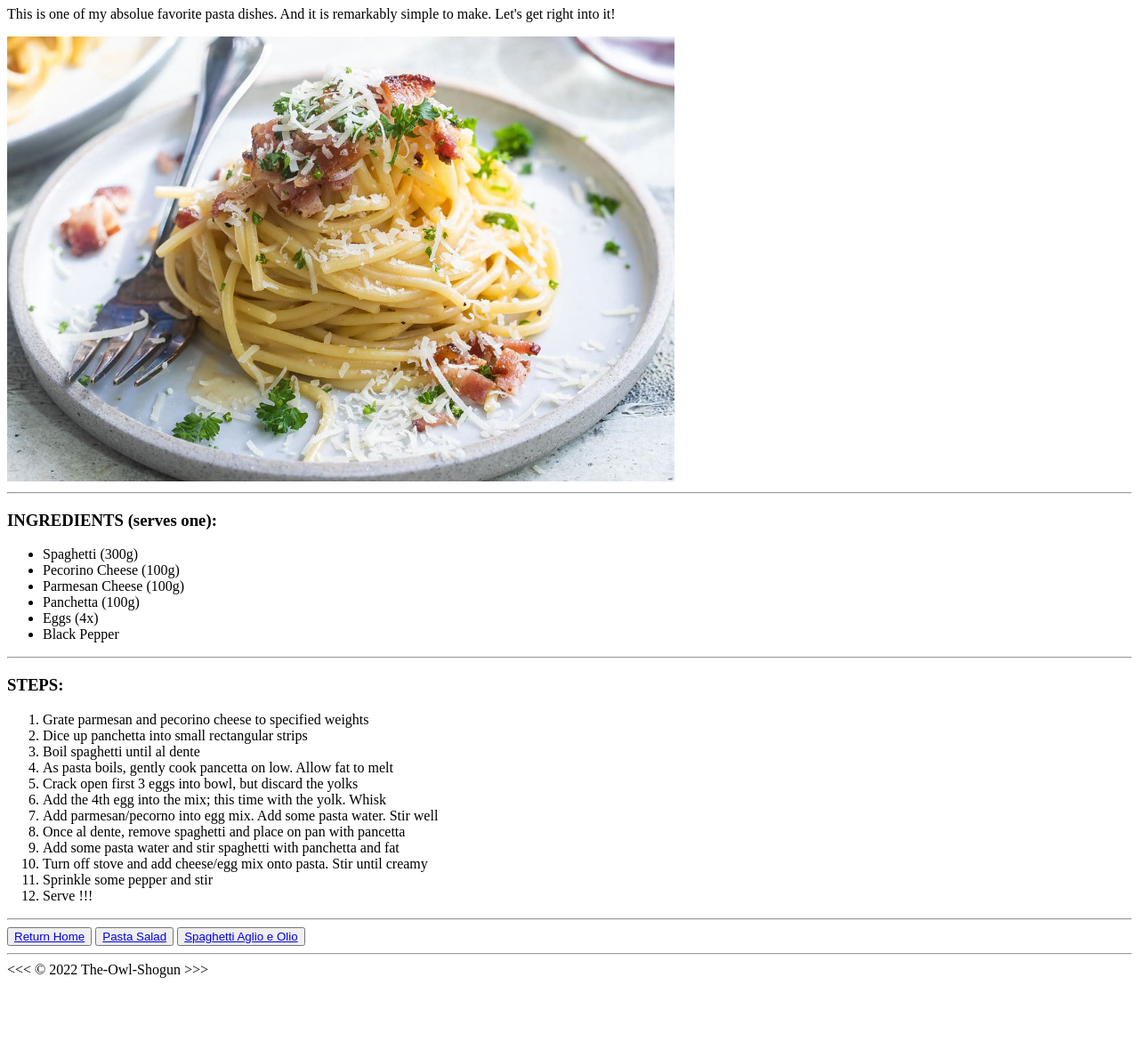
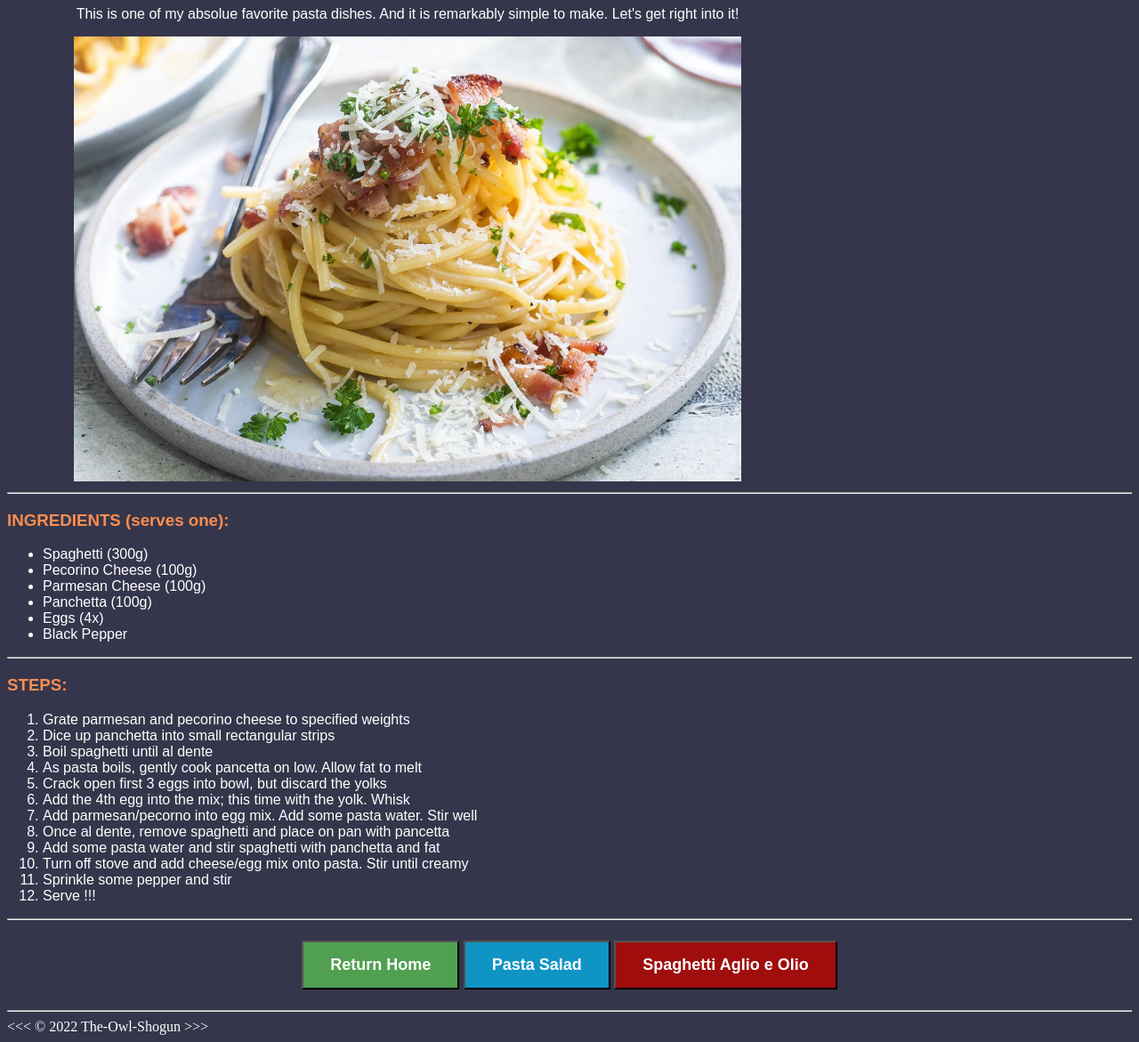
Before and after one commit to unassigned-shogun/odin-recipes, a plain HTML site: page pages/carbonara.html in a window 1280 px wide. Shown: the part 73-1244 px from the top of the page at 89% size. Before the commit the page ends 1180 px from the top, so only its background shows below. Drawn offline with Linux system fonts and the light colour scheme.

Commit message:
add css to alter look of html pages

```diff
--- a/pages/carbonara.html
+++ b/pages/carbonara.html
@@ -6,13 +6,16 @@
     <link rel="stylesheet" href="./../styles.css"></link>
     <title>Spaghetti Carbonara Recipe</title>
 </head>
-
+<!-- -------------------------------------------------------------------- -->
 <body>
+<div class="page-title">
     <h1>Spaghetti Carbonara Recipe</h1>
     <p>This is one of my absolue favorite pasta dishes. And it is remarkably simple to make. Let's get right into it!</p>
     <img src="./../images/carbonara.jpg" alt="Spaghetti Carbonara" width="750px">
+</div>
     <hr>
-
+<!-- -------------------------------------------------------------------- -->
+<div class="ingredients">
     <h3>INGREDIENTS (serves one):</h3>
     <ul>
         <li>Spaghetti (300g)</li>
@@ -22,8 +25,10 @@
         <li>Eggs (4x)</li>
         <li>Black Pepper</li>
     </ul>
+</div>
     <hr>
-
+<!-- -------------------------------------------------------------------- -->
+<div class="steps">
     <h3>STEPS:</h3>
     <ol>
         <li>Grate parmesan and pecorino cheese to specified weights</li>
@@ -39,12 +44,16 @@
         <li>Sprinkle some pepper and stir</li>
         <li>Serve !!!</li>
     </ol>
+</div>
+<!-- -------------------------------------------------------------------- -->
     <hr>
 
-    <button><a href="./../index.html">Return Home</a></button>
-    <button><a href="./pasta.html">Pasta Salad</a></button>
-    <button><a href="./aglio.html">Spaghetti Aglio e Olio</a></button>
-
+<div class="press-it">
+    <button class="b-one"><a href="./../index.html">Return Home</a></button>
+    <button class="b-two"><a href="./pasta.html">Pasta Salad</a></button>
+    <button class="b-three"><a href="./aglio.html">Spaghetti Aglio e Olio</a></button>
+</div>
+<!-- -------------------------------------------------------------------- -->
     <hr>
    &lt;&lt;&lt; &copy; 2022 The-Owl-Shogun &gt;&gt;&gt;
 </body>
--- a/styles.css
+++ b/styles.css
@@ -0,0 +1,43 @@
+body {
+    background: rgb(53, 54, 75);
+    color:white;
+}
+
+h1, h3 {
+    color:rgb(253, 141, 81);
+}
+.page-title {
+    display: block;
+    text-align: center;
+    font-family: sans-serif;
+    width:900px;
+}
+/* ----------------------------------------------------------------- */
+.press-it, .b-one, .b-two, .b-three, a {
+    text-align: center;
+    font-size: 18px;
+    font-weight: bold;
+    color:white;
+    text-decoration: none; /*removes line underneath link*/
+    padding: 15px 15px;
+
+}
+/* ------------------------------------------------------------------ */
+.b-one {
+    background-color: rgb(81, 160, 81);
+}
+.b-two {
+    background-color: rgb(15, 148, 196);
+}
+.b-three {
+    background-color: rgb(159, 13, 13);
+}
+/* ------------------------------------------------------------------ */
+a:hover {
+    background-color: blueviolet;
+    color:gold;
+}
+/* ------------------------------------------------------------------ */
+.ingredients, .steps {
+    font-family: sans-serif;
+}
```
Also changed, not shown: index.html (+10 -13 lines), pages/aglio.html (+16 -8 lines), pages/pasta.html (+16 -7 lines).
